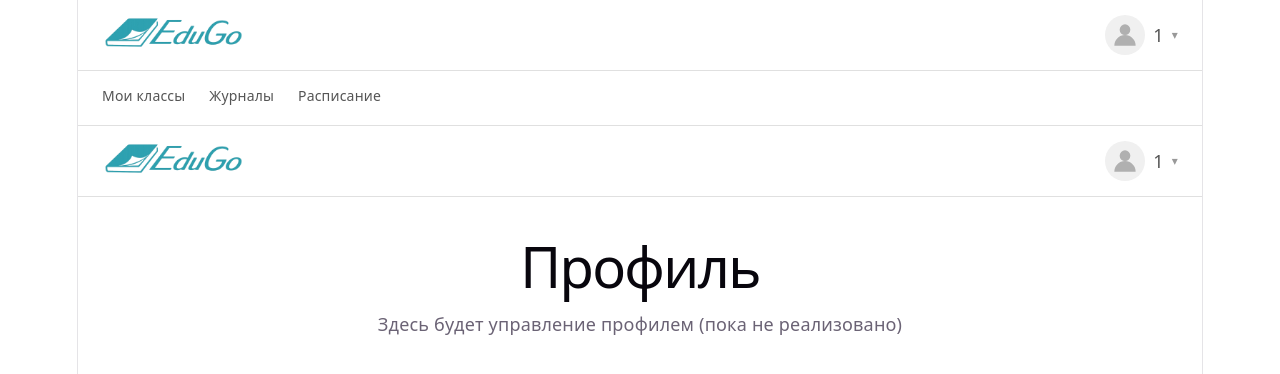
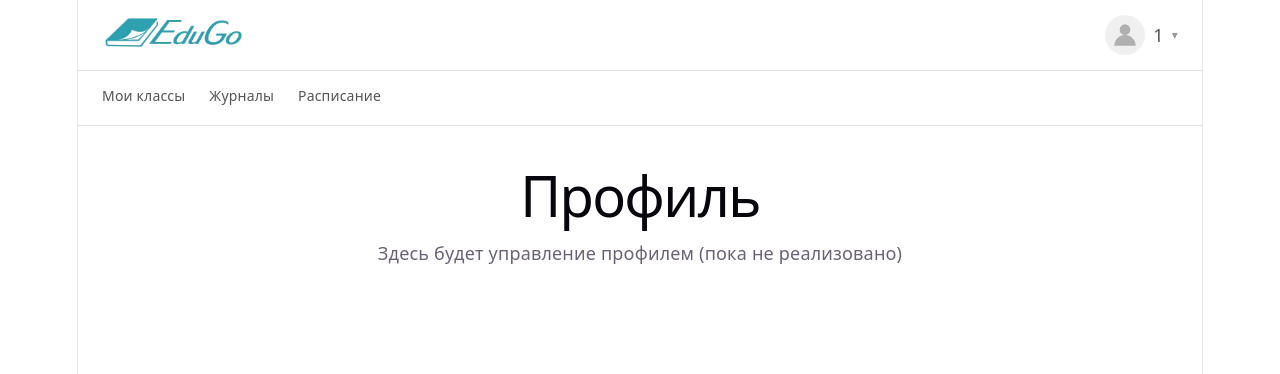
Before and after one commit to evggenik/edugo-frontend, a React (Vite) app: page /profile in a window 1280 px wide. Shown: the top 374 px of the page. Built offline with nearby package versions, Linux system fonts and the light colour scheme; sample sign-in values are in the browser's storage.

Commit message:
Remove <Header> in ProfilePage

```diff
--- a/src/pages/ProfilePage/ProfilePage.jsx
+++ b/src/pages/ProfilePage/ProfilePage.jsx
@@ -2,13 +2,12 @@ import Header from "../../components/Header/Header";
 
 function ProfilePage() {
     return (
-        <>
-            <Header />
-            <div style={{ padding: '24px' }}>
-                <h1>Профиль</h1>
-                <p>Здесь будет управление профилем (пока не реализовано)</p>
-            </div>
-        </>
+
+        <div style={{ padding: '24px' }}>
+            <h1>Профиль</h1>
+            <p>Здесь будет управление профилем (пока не реализовано)</p>
+        </div>
+
     )
 }
 
```
